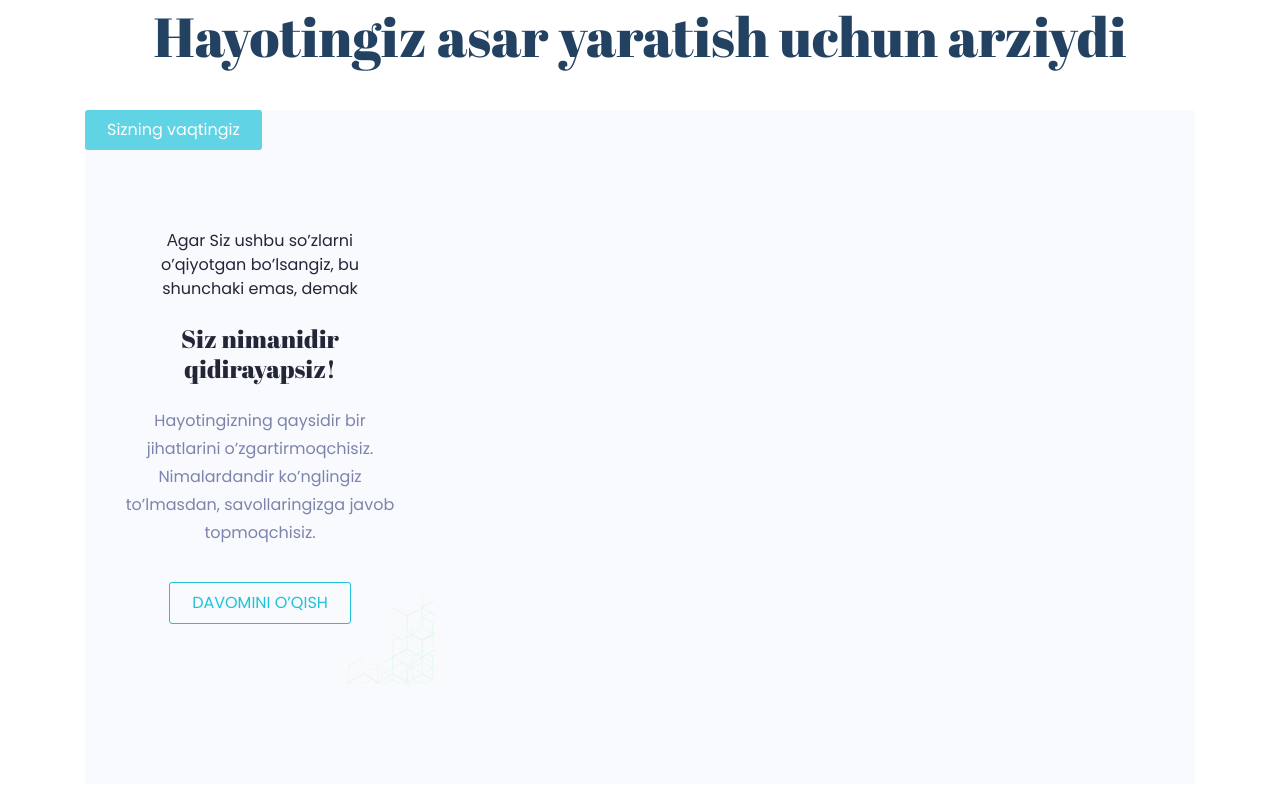
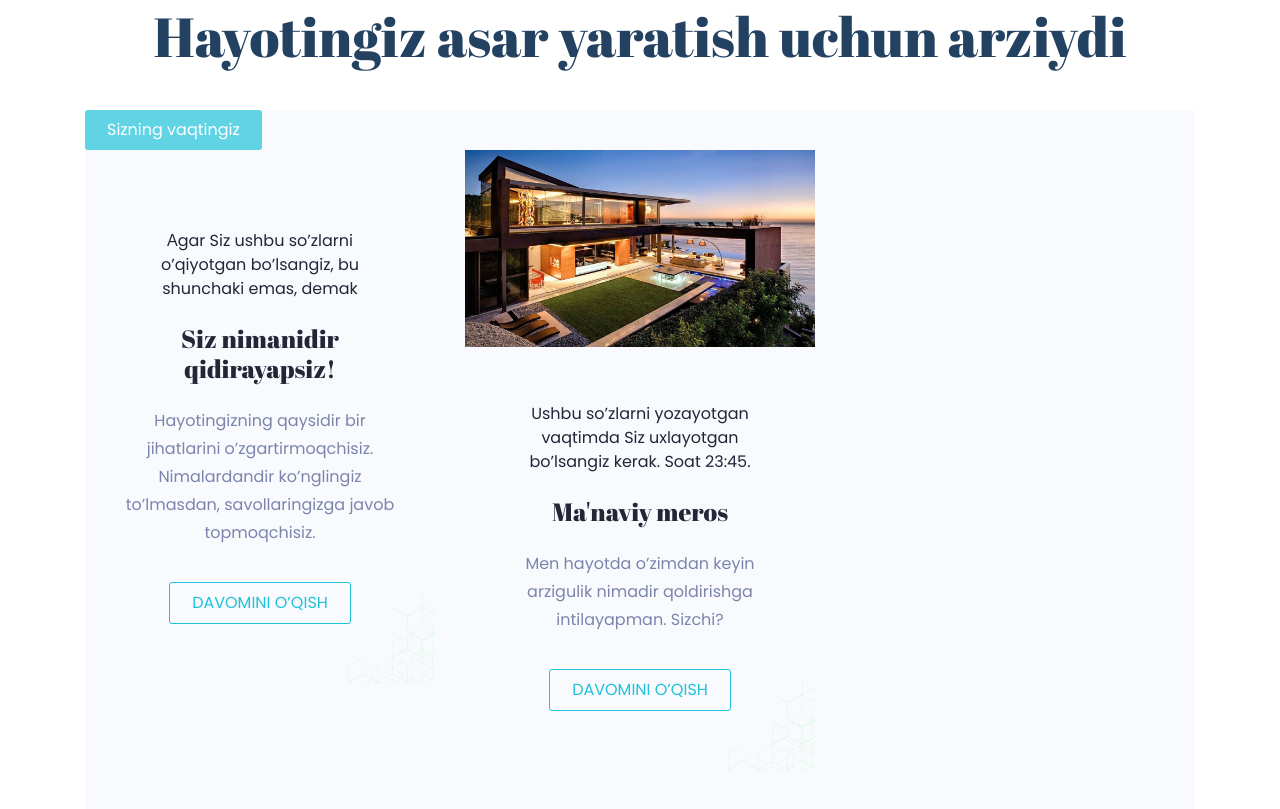
Before and after one commit to XafizWebDeveloper/book, a plain HTML site: page index.html in a window 1280 px wide. Shown: the part 1209-2018 px from the top of the page. Drawn offline with Linux system fonts and the light colour scheme.

Commit message:
2-chi matn

```diff
--- a/index.html
+++ b/index.html
@@ -246,20 +246,20 @@
                                 </div>
                             </div>
                         </div>
-          <!--               <div class="col-lg-4 col-md-6">
+                         <div class="col-lg-4 col-md-6">
                             <div class="single__program">
                                 <div class="program_thumb">
-                                    <img src="img/program/2.png" alt="">
+                                    <img src="img/program/2.jpeg" alt="">
                                 </div>
                                 <div class="program__content">
-                                    <span>Agriculture</span>
-                                    <h4>Mechanical engneering</h4>
-                                    <p>Lorem ipsum dolor sit amet, consectetur adipiscing elit, sed do eiusmod tempor incididunt ut</p>
-                                    <a href="#" class="boxed-btn5">Apply NOw</a>
+                                    <span>Ushbu soʼzlarni yozayotgan vaqtimda Siz uxlayotgan boʼlsangiz kerak. Soat 23:45. </span>
+                                    <h4>Ma'naviy meros</h4>
+                                    <p>Men hayotda oʼzimdan keyin arzigulik nimadir qoldirishga intilayapman. Sizchi?</p>
+                                    <a href="muammoemas.html" class="boxed-btn5">Davomini oʼqish</a>
                                 </div>
                             </div>
                         </div>
-                        <div class="col-lg-4 col-md-6">
+         <!--               <div class="col-lg-4 col-md-6">
                             <div class="single__program">
                                 <div class="program_thumb">
                                     <img src="img/program/3.png" alt="">
```
Also changed, not shown: muammoemas.html (+5 -5 lines), img/program/11.jpg (added), img/program/2.jpeg (added).
